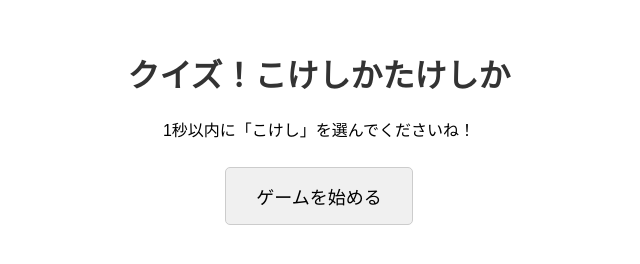
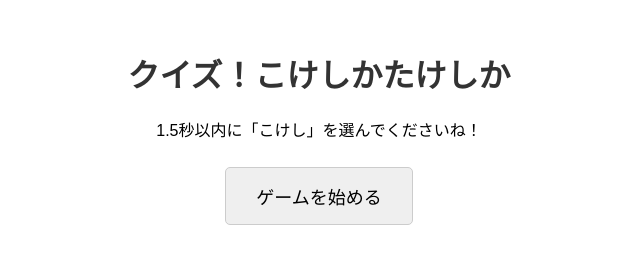
Before and after one commit to waraigoe/koke-shikata-kashika-quiz, a plain HTML site: page index.html in a window 1280 px wide. Shown: the full height of the page, 321-961 px from the left. Drawn offline with Linux system fonts and the light colour scheme.

Commit message:
Update index.html

```diff
--- a/index.html
+++ b/index.html
@@ -9,7 +9,6 @@
             font-size: 18px;
             margin: 10px;
             cursor: pointer;
-            background-color: #f0f0f0;
             border: 1px solid #ccc;
             border-radius: 5px;
         }
@@ -20,7 +19,7 @@
 <body>
     <div id="start-screen">
         <h1>クイズ！こけしかたけしか</h1>
-        <p>1秒以内に「こけし」を選んでくださいね！</p>
+        <p>1.5秒以内に「こけし」を選んでくださいね！</p>
         <button id="start-button">ゲームを始める</button>
     </div>
     <div id="game-screen" style="display: none;">
```
